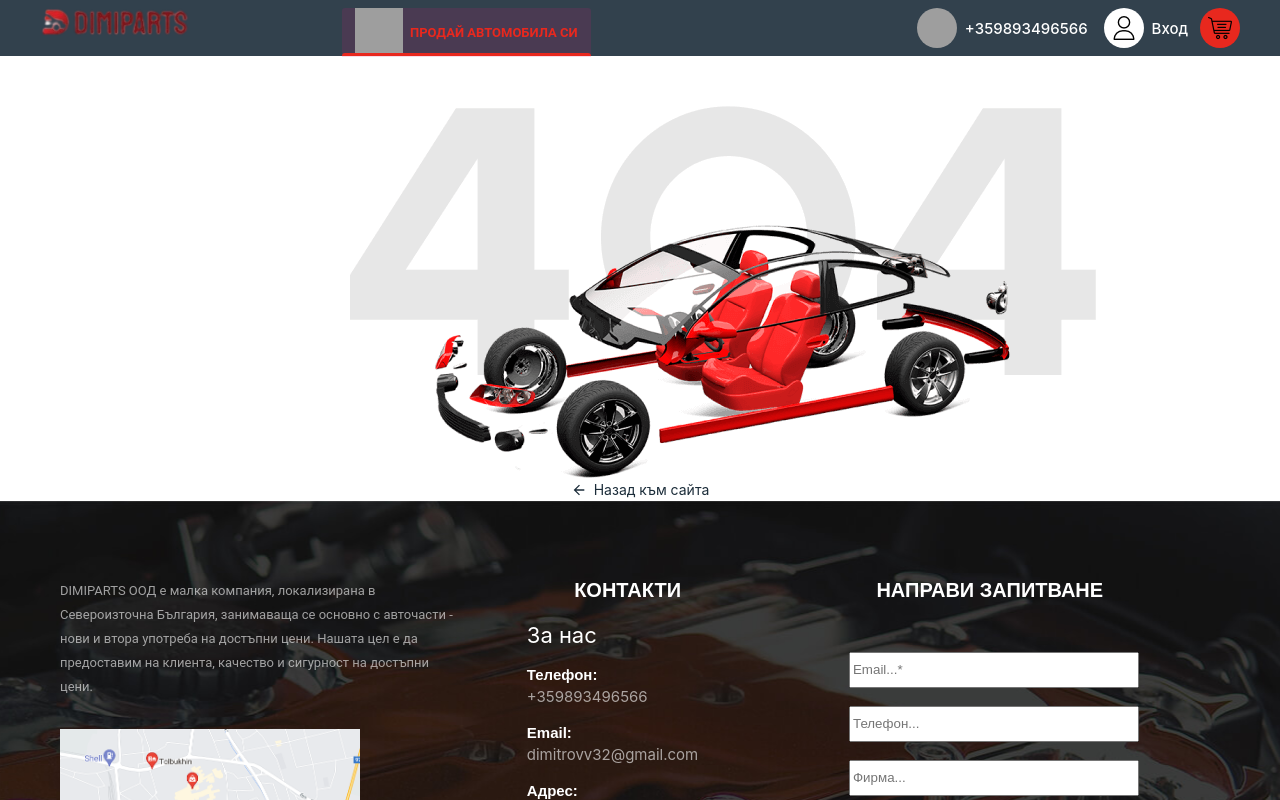
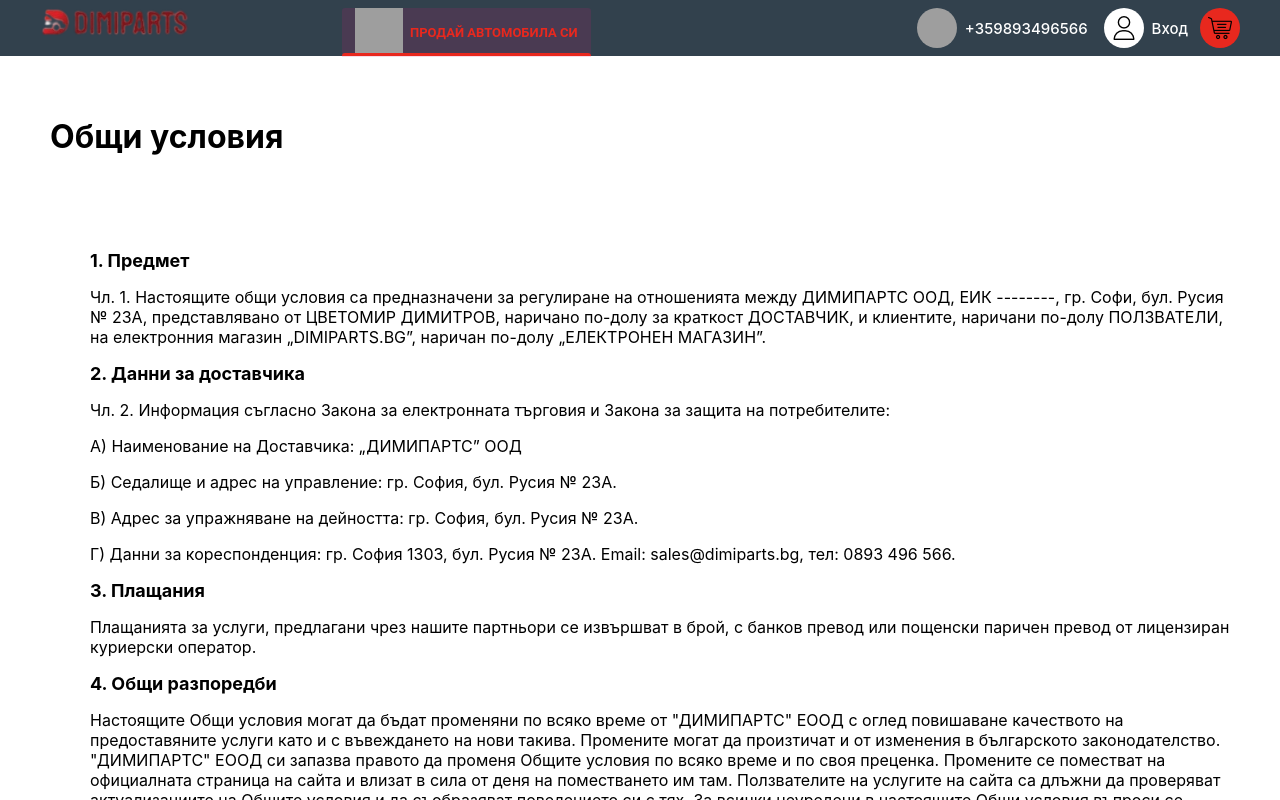
Before and after one commit to TsvetDimitrov/Car-Parts-Project-React, a React (Create React App) app in the folder client/: page /usloviya-za-polzvane in a window 1280 px wide. Shown: the top 800 px of the page. Built offline with nearby package versions, Linux system fonts and the light colour scheme; grey boxes are pictures that could not be loaded.

Commit message:
terms of use page

```diff
--- a/client/src/App.js
+++ b/client/src/App.js
@@ -21,6 +21,7 @@ import AllProductsCatalog from './components/PartsCatalog/AllProductsCatalog.js'
 import Details from './components/Details/Details.js';
 import Edit from './components/Edit/Edit.js';
 import Cart from './components/Cart/Cart.js';
+import TermsOfUse from './components/TermsAndConditions/TermsOfUse.js';
 
 function App() {
   const [userInfo, setUserInfo] = useState({ isAuthenticated: false, email: '', isAdmin: 0 });
@@ -80,8 +81,8 @@ function App() {
         <Route exact path="/aboutUs" element={<AboutUs />} />
         <Route exact path="/izkupuvane" element={<Buyout />} />
         {/* <carBuyoutContext.Provider value={{ carInfo, setCarInfo }}> */}
-          <Route exact path="/izkupuvane/info" element={<BuyoutInfo carBuyoutContext={carBuyoutContext} />} />
-          <Route exact path="/izkupuvane/infopic" element={<BuyoutImages carBuyoutContext={carBuyoutContext} handleClickShowError={handleClickShowError} />} />
+        <Route exact path="/izkupuvane/info" element={<BuyoutInfo carBuyoutContext={carBuyoutContext} />} />
+        <Route exact path="/izkupuvane/infopic" element={<BuyoutImages carBuyoutContext={carBuyoutContext} handleClickShowError={handleClickShowError} />} />
         {/* </carBuyoutContext.Provider > */}
         <Route exact path="/create" element={<Create handleClickShowError={handleClickShowError} />} />
         <Route exact path="/cart" element={<Cart handleClickShowError={handleClickShowError} />} />
@@ -91,7 +92,7 @@ function App() {
         <Route path="/product/:productId" element={<Details handleClickShowError={handleClickShowError} />} />
         <Route exact path="/product/edit/:productId" element={<Edit handleClickShowError={handleClickShowError} />} />
         <Route path="/products" element={<AllProductsCatalog />} />
-
+        <Route path="usloviya-za-polzvane" element={<TermsOfUse />} />
       </Routes>
       <Footer />
     </div>
--- a/client/src/components/Benefits/Benefits.css
+++ b/client/src/components/Benefits/Benefits.css
@@ -3,6 +3,10 @@
     max-width: 1220px;
     margin: 0 auto;
     padding: 40px 20px;
+}
+
+.benefits-wrapper {
+    border-top: 1px solid #e4e4e4;
 }
 
 .benefits ul li {
--- /dev/null
+++ b/client/src/components/TermsAndConditions/TermsOfUse.css
@@ -0,0 +1,7 @@
+.inner{
+    display: block;
+    max-width: 1180px;
+    width: 100%;
+    margin: 0 auto;
+    padding: 40px 0;
+}
--- /dev/null
+++ b/client/src/components/TermsAndConditions/TermsOfUse.js
@@ -0,0 +1,46 @@
+import Benefits from '../Benefits/Benefits.js';
+import './TermsOfUse.css';
+
+
+const TermsOfUse = () => {
+
+    return (
+        <div>
+            <div className="inner">
+                <div className="centered-content">
+                    <div className="page-title">
+                        <h1>Общи условия</h1>
+                    </div>
+                    <div class="text">
+                        <p>&nbsp;</p>
+                        <p>&nbsp;</p>
+                        <ol>
+                            <li>
+                                <p><strong>1. Предмет</strong></p>
+                                <p>Чл. 1. Настоящите общи условия са предназначени за регулиране на отношенията между ДИМИПАРТС ООД, ЕИК --------, гр. Софи, бул. Русия № 23А, представлявано от ЦВЕТОМИР ДИМИТРОВ, наричано по-долу за краткост ДОСТАВЧИК, и клиентите, наричани по-долу ПОЛЗВАТЕЛИ, на електронния магазин „DIMIPARTS.BG”, наричан по-долу „ЕЛЕКТРОНЕН МАГАЗИН”.</p>
+                                <p><strong>2. Данни за доставчика</strong></p>
+                                <p>
+                                    Чл. 2. Информация съгласно Закона за електронната търговия и Закона за защита на потребителите:
+                            <p>А) Наименование на Доставчика:  „ДИМИПАРТС” ООД</p>
+                                    <p>Б) Седалище и адрес на управление:  гр. София, бул. Русия № 23А.</p>
+                                    <p>В) Адрес за упражняване на дейността:  гр. София, бул. Русия № 23А.</p>
+                                    <p>Г) Данни за кореспонденция: гр. София 1303, бул. Русия № 23А.
+                            Email: sales@dimiparts.bg, тел: 0893 496 566.</p>
+                                </p>
+                                <p><strong>3. Плащания</strong></p>
+                                <p>Плащанията за услуги, предлагани чрез нашите партньори се извършват в брой, с банков превод или пощенски паричен превод от лицензиран куриерски оператор.</p>
+                                <p><strong>4. Общи разпоредби</strong></p>
+                                <p>Настоящите Общи условия могат да бъдат променяни по всяко време от "ДИМИПАРТС" ЕООД с оглед повишаване качеството на предоставяните услуги като и с въвеждането на нови такива. Промените могат да произтичат и от изменения в българското законодателство. "ДИМИПАРТС" ЕООД си запазва правото да променя Общите условия по всяко време и по своя преценка. Промените се поместват на официалната страница на сайта и влизат в сила от деня на поместването им там. Ползвателите на услугите на сайта са длъжни да проверяват актуализациите на Общите условия и да съобразяват поведението си с тях.
+За всички неуредени в настоящите Общи условия въпроси се прилагат разпоредбите на действащото в Р. България законодателство. Всички възникнали спорове в отношенията между ползвателите на услугите на сайта и "ДИМИПАРТС" ЕООД се разрешават по взаимно съгласие, а ако такова не се постигне- пред компетентните съдилища в гр. София, съобразно приложимото в Р. България законодателство.</p>
+                            </li>
+                        </ol>
+                    </div>
+                </div>
+            </div>
+            <Benefits />
+        </div>
+    )
+}
+
+
+export default TermsOfUse;
```
